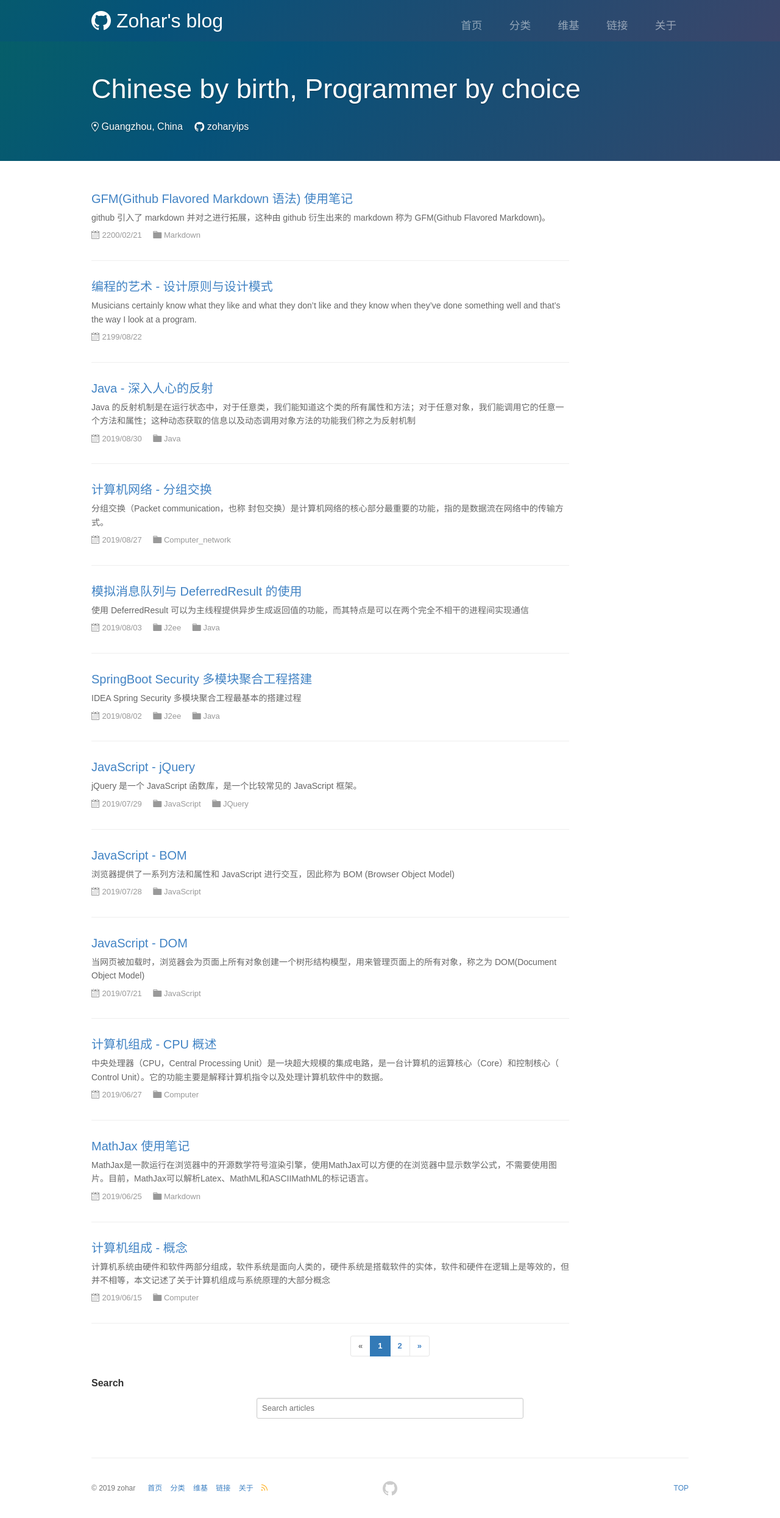
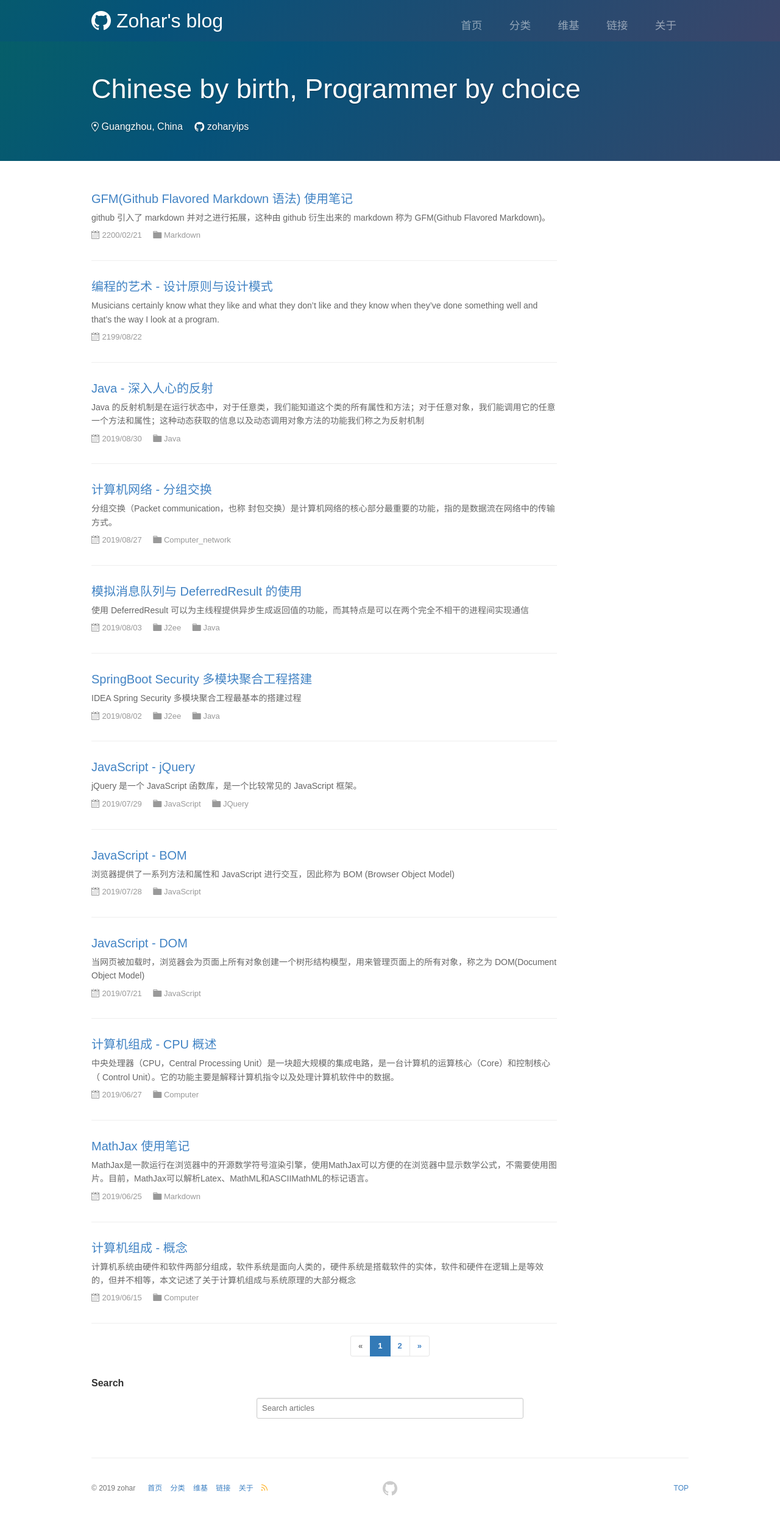
Before and after one commit to zoharyips/zoharyips.github.io, a Jekyll site: the page built from index.html, in a window 1280 px wide. Shown: the whole page at 61% size. Built offline with Jekyll 4.4.1, drawn with Linux system fonts in a browser that asks for light colours; the list of posts is cut into pages by our own code.

Commit message:
add mobile-hidden block

```diff
--- a/assets/css/globals/responsive.css
+++ b/assets/css/globals/responsive.css
@@ -1,3 +1,4 @@
+/* 电脑端 */
 .container {
   width: auto;
   max-width: 1020px;
@@ -24,7 +25,11 @@
   }
 }
 
+/* 手机端 */
 @media (max-width:50em) {
+  .repo-list-item {
+    width: 100%;
+  }
   .mobile-block {
     display: block;
     float: none
--- a/assets/css/sections/repo-list.css
+++ b/assets/css/sections/repo-list.css
@@ -27,9 +27,10 @@
 }
 
 .repo-list-item {
+  margin: 0 auto;
   display: inline-block;
   position: relative;
-  width: 80%;
+  width: 78%;
   padding: 30px 0;
   list-style: none;
   border-bottom: 1px solid #eee
```
